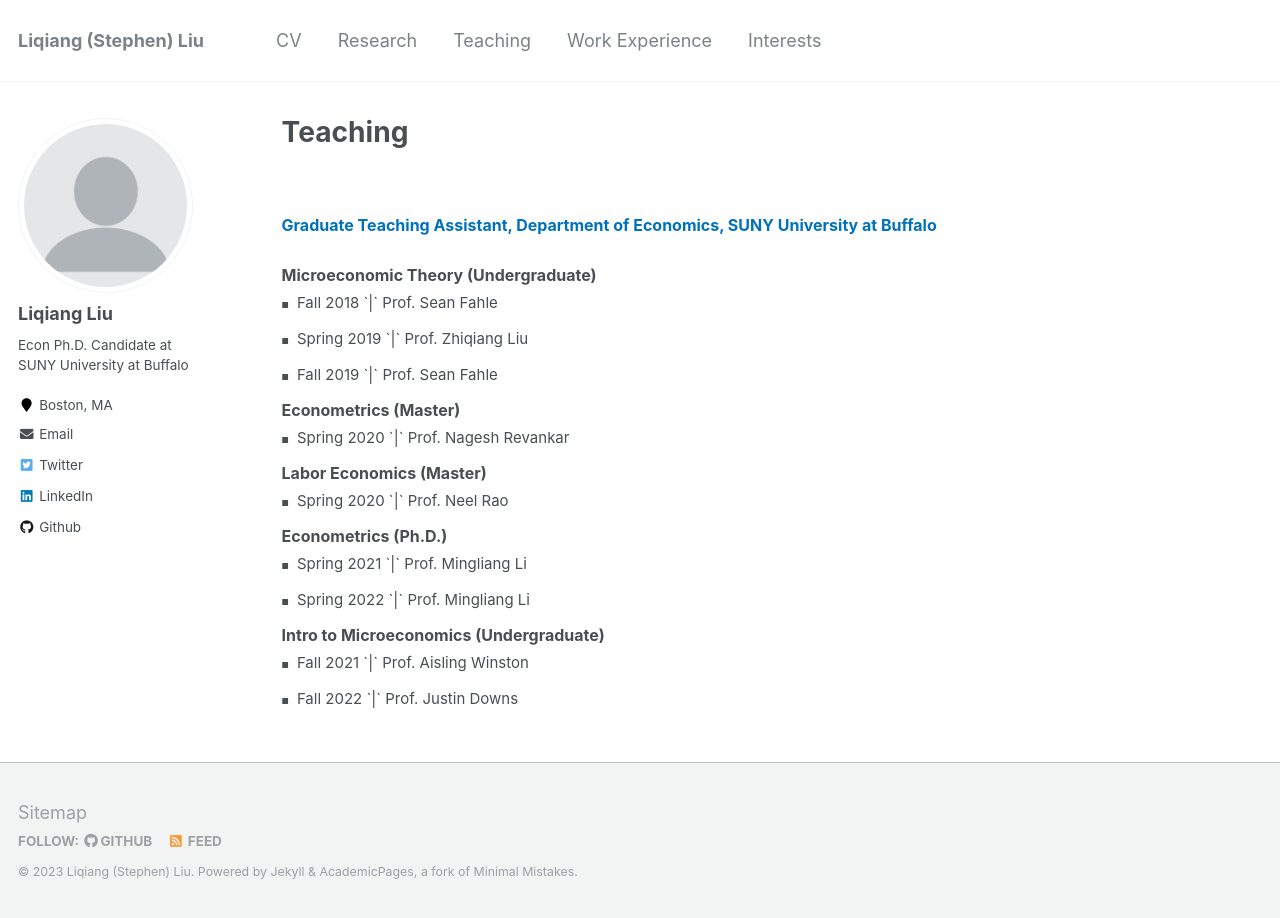
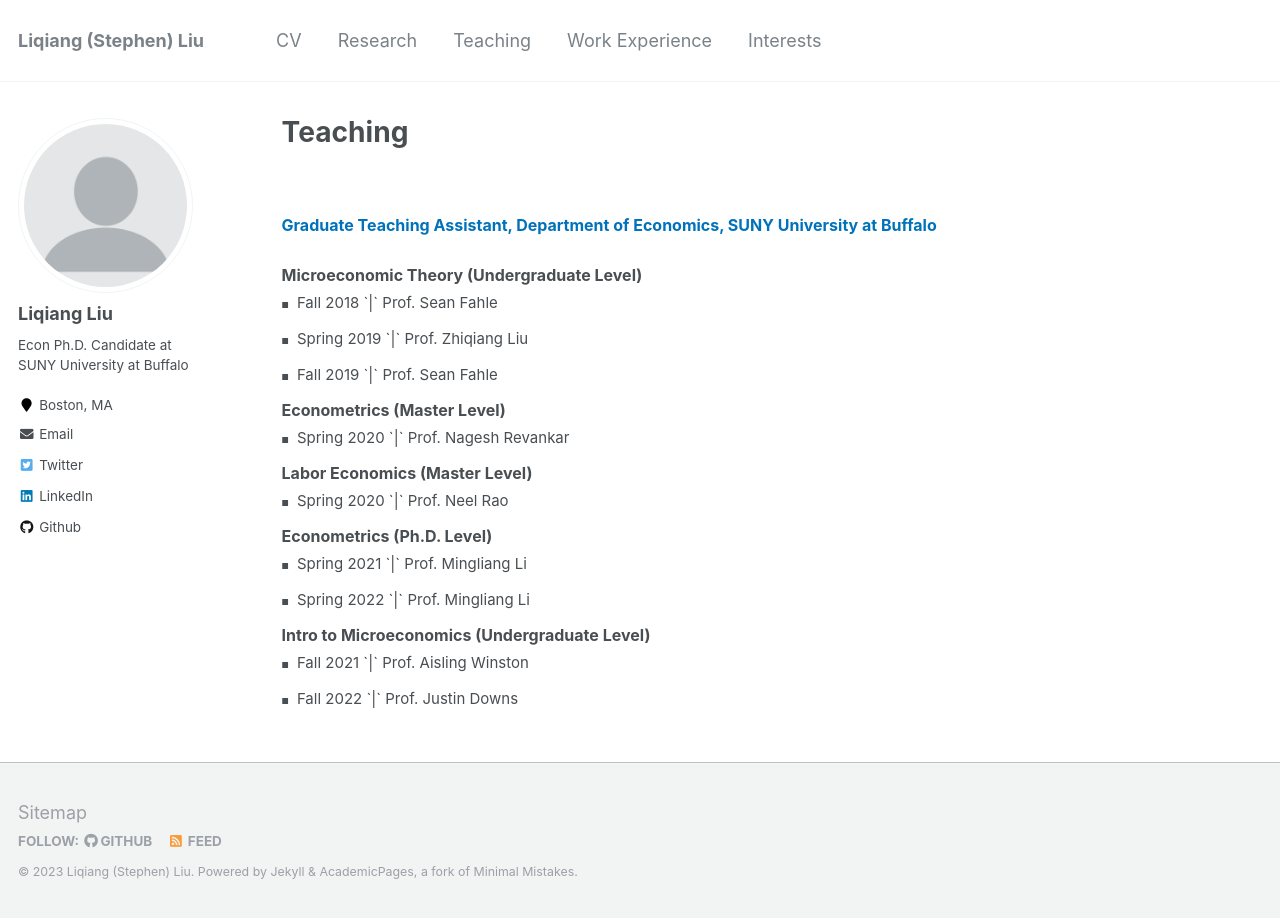
Before and after one commit to Liqiang-Liu/Liqiang-Liu.github.io, a Jekyll site: the page built from _pages/teaching.md, in a window 1280 px wide. Built offline with Jekyll 4.4.1, drawn with Linux system fonts in a browser that asks for light colours.

Commit message:
Update teaching.md

```diff
--- a/_pages/teaching.md
+++ b/_pages/teaching.md
@@ -28,30 +28,30 @@ redirect_from:
 
 <span style="font-size: 16px;"> <span style="color:#0072bb;"> **Graduate Teaching Assistant, Department of Economics, SUNY University at Buffalo** </span> </span>
 <ul class="custom-bullet">
-  <span style="font-size: 16px;"><strong>Microeconomic Theory (Undergraduate)</strong></span>
+  <span style="font-size: 16px;"><strong>Microeconomic Theory (Undergraduate Level)</strong></span>
     <ul class="custom-bullet">
       <li><span style="font-size: 15px;">Fall   2018 `|` Prof. Sean Fahle</span></li>
       <li><span style="font-size: 15px;">Spring 2019 `|` Prof. Zhiqiang Liu</span></li>
       <li><span style="font-size: 15px;">Fall   2019 `|` Prof. Sean Fahle</span></li>
      </ul>
 
-  <span style="font-size: 16px;"> <strong>Econometrics (Master)</strong></span>
+  <span style="font-size: 16px;"> <strong>Econometrics (Master Level)</strong></span>
     <ul class="custom-bullet">
       <li><span style="font-size: 15px;">Spring 2020 `|` Prof. Nagesh Revankar</span></li>
     </ul>
 
-  <span style="font-size: 16px;"><strong>Labor Economics (Master)</strong></span>
+  <span style="font-size: 16px;"><strong>Labor Economics (Master Level)</strong></span>
     <ul class="custom-bullet">
       <li><span style="font-size: 15px;">Spring 2020 `|` Prof. Neel Rao</span></li>
     </ul>
 
-  <span style="font-size: 16px;"><strong>Econometrics (Ph.D.)</strong></span>
+  <span style="font-size: 16px;"><strong>Econometrics (Ph.D. Level)</strong></span>
     <ul class="custom-bullet">
       <li><span style="font-size: 15px;">Spring 2021 `|` Prof. Mingliang Li</span></li>
       <li><span style="font-size: 15px;">Spring 2022 `|` Prof. Mingliang Li</span></li>
     </ul>
 
-  <span style="font-size: 16px;"><strong>Intro to Microeconomics (Undergraduate)</strong></span>
+  <span style="font-size: 16px;"><strong>Intro to Microeconomics (Undergraduate Level)</strong></span>
     <ul class="custom-bullet">
       <li><span style="font-size: 15px;">Fall   2021 `|` Prof. Aisling Winston</span></li>
       <li><span style="font-size: 15px;">Fall   2022 `|` Prof. Justin Downs</span></li>
```
